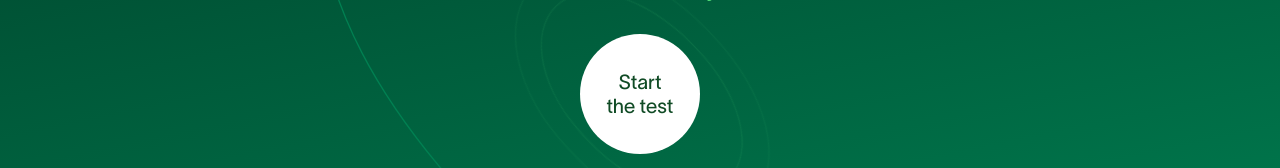
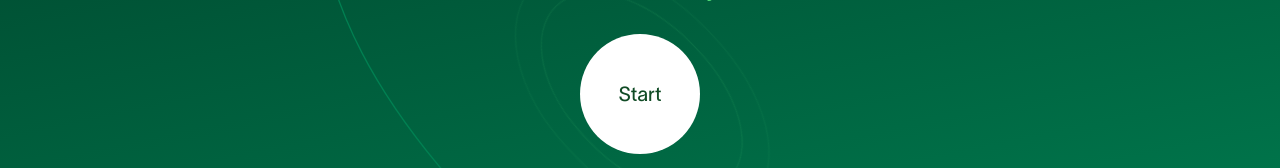
Before and after one commit to gaspoorf/audionova, a Next.js app: page / in a window 1280 px wide. Shown: the part 456-624 px from the top of the page. Built offline with nearby package versions, Linux system fonts and the light colour scheme; a web font is replaced by a local one.

Commit message:
FEATURE: change wording for test

```diff
--- a/src/app/page.tsx
+++ b/src/app/page.tsx
@@ -169,7 +169,7 @@ export default function Home() {
 
   if (view === 'welcome') {
     circleVariant = 'default';
-    circleLabel = <>Start<br />the test</>;
+    circleLabel = <>Start</>;
     circleOnClick = handleStart;
   } else if (view === 'instructions') {
     circleVariant = 'default';
@@ -178,7 +178,7 @@ export default function Home() {
   } else if (view.startsWith('test-')) {
     if (testStatus === 'intro') {
       circleVariant = 'default';
-      circleLabel = <>Start<br />the test</>;
+      circleLabel = <>Start</>;
       circleOnClick = startTest;
     } else if (testStatus === 'countdown') {
       circleVariant = 'countdown';
--- a/src/components/LegalModal.tsx
+++ b/src/components/LegalModal.tsx
@@ -20,10 +20,10 @@ export default function LegalModal({ isOpen, onClose }: LegalModalProps) {
 
         {/* #1 Test Results Disclaimer */}
         <div className={styles.section}>
-          <h3 className={styles.sectionTitle}>Test Results Disclaimer</h3>
+          <h3 className={styles.sectionTitle}>Results Disclaimer</h3>
           <div className={styles.scrollableContent}>
             <p className={styles.text}>
-              This hearing test provides indicative results only and is not a medical diagnosis.
+              The information provided gives indicative results only and is not a medical diagnosis.
               For a comprehensive hearing evaluation, please consult a hearing care professional
               at your nearest AudioNova center.
             </p>
@@ -35,7 +35,7 @@ export default function LegalModal({ isOpen, onClose }: LegalModalProps) {
           <h3 className={styles.sectionTitle}>Environmental Disclaimer</h3>
           <div className={styles.scrollableContent}>
             <p className={styles.text}>
-              For accurate results, please take this test in a quiet environment using headphones.
+              For accurate results, please perform this in a quiet environment using headphones.
               Background noise (street, public transport, etc.) may affect your results.
             </p>
           </div>
--- a/src/components/ResultView.tsx
+++ b/src/components/ResultView.tsx
@@ -34,7 +34,7 @@ export default function ResultView({ onLegalClick }: ResultViewProps) {
     switch (scoreLevel) {
       case 1: return <>Your hearing may be <span>reduced</span></>;
       case 2: return <>Your hearing may need a <span>closer check</span></>;
-      case 3: return <>Your hearing looks <span>excellent</span></>;
+      case 3: return <>Your hearing seems <span>excellent</span></>;
       default: return <>Error</>;
     }
   };
@@ -150,7 +150,7 @@ export default function ResultView({ onLegalClick }: ResultViewProps) {
             )}
 
             <button className={styles.inviteLink} onClick={handleShare}>
-               Invite someone to try the test
+               Invite someone to try it out
               <Image
                 src="/icons/arrow-top-right.svg"
                 alt=""
@@ -225,8 +225,8 @@ export default function ResultView({ onLegalClick }: ResultViewProps) {
               />
             </div>
             <div className={styles.articleContent}>
-              <div className={styles.cardLabel}>How to Improve Hearing</div>
-              <h2 className={styles.cardTitle}>10 Steps to Hear Better</h2>
+              <div className={styles.cardLabel}>HOW TO PROTECT YOUR HEARING</div>
+              <h2 className={styles.cardTitle}>Steps to Prevent Hearing Loss</h2>
               {/* <p className={styles.articleDescription}>
                 Know When to Get Checked
                 Many don't know when to get a hearing test unless they have trouble hearing. Let’s change that.
--- a/src/components/WelcomeView.tsx
+++ b/src/components/WelcomeView.tsx
@@ -25,7 +25,7 @@ export default function WelcomeView({ onStart, buttonless }: WelcomeViewProps) {
       {!buttonless && (
         <div className={styles.buttonWrapper}>
           <button className={styles.button} onClick={onStart}>
-            Start<br />the test
+            Start
           </button>
         </div>
       )}
```
